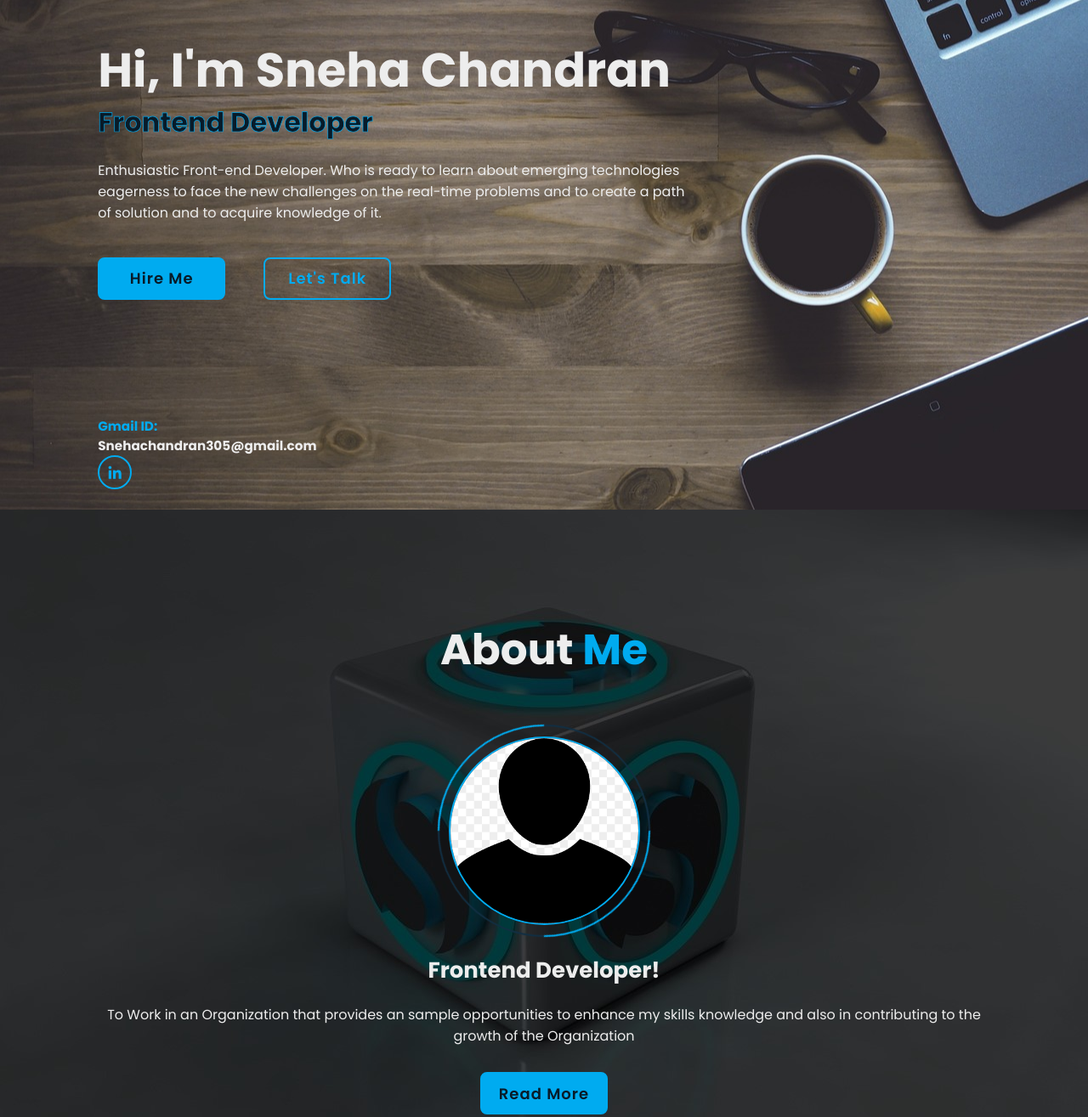
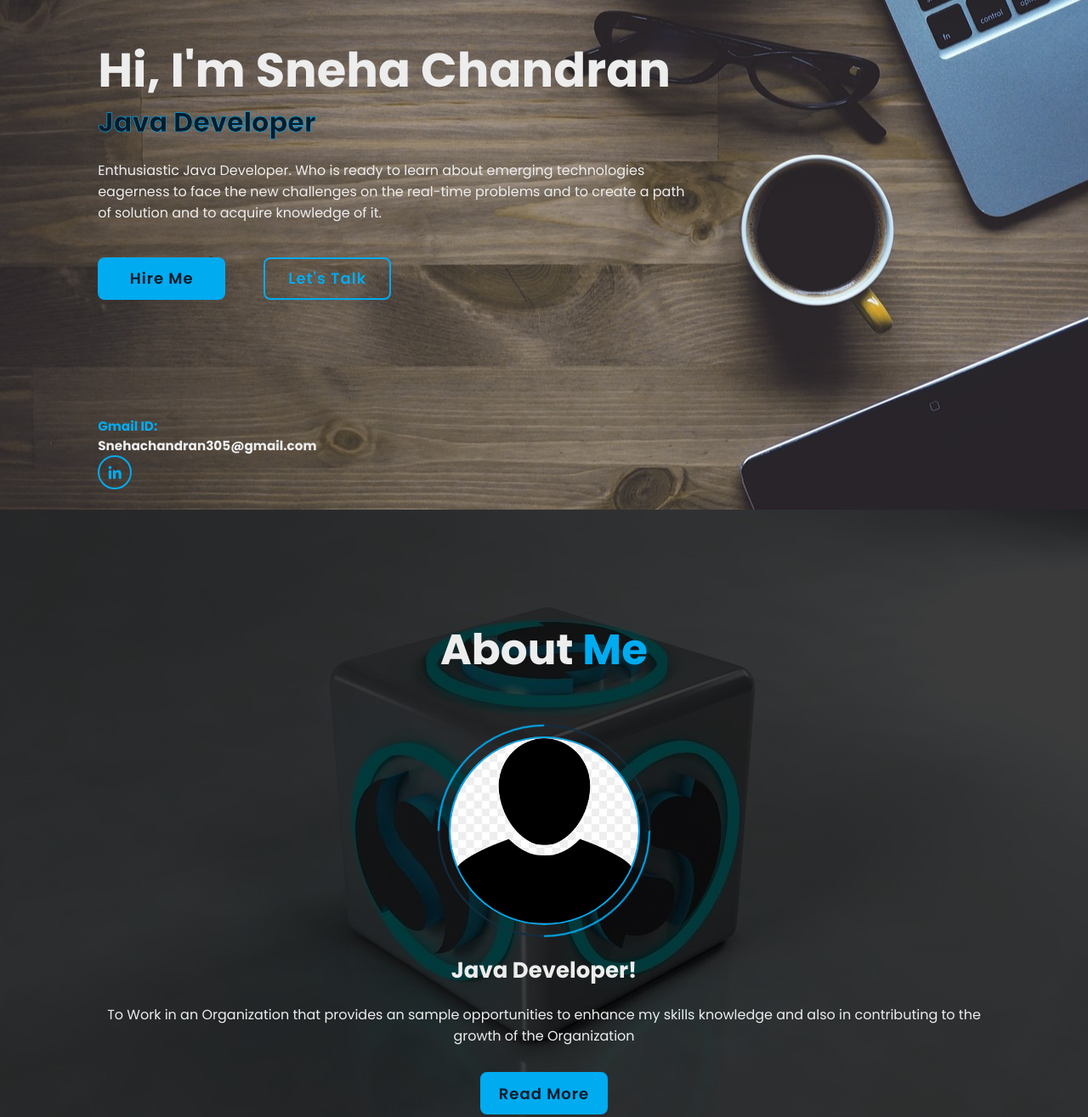
Before and after one commit to sneha3050/portfolio-sneha, a plain HTML site: page index.html in a window 1280 px wide. Shown: the part 200-1515 px from the top of the page at 85% size. Drawn offline with nearby package versions, Linux system fonts and the light colour scheme.

Commit message:
Update index.html

```diff
--- a/index.html
+++ b/index.html
@@ -37,10 +37,10 @@
         <div class="home-content">
             <h1>Hi, I'm <span>Sneha Chandran</span></h1>
             <div class="text-animate">
-            <h3>Frontend Developer</h3>
+            <h3>Java Developer</h3>
             <!--<span class="animate" style="--i:3;"></span>-->
         </div>
-            <p> Enthusiastic Front-end Developer. Who is ready to learn about emerging technologies eagerness to face the new challenges on the real-time problems and to create a path of solution and to acquire knowledge of it.
+            <p> Enthusiastic Java Developer. Who is ready to learn about emerging technologies eagerness to face the new challenges on the real-time problems and to create a path of solution and to acquire knowledge of it.
 
         </p>
             <div class="btn-box">
@@ -67,7 +67,7 @@
             <span class="circle-spin"></span>
         </div>
         <div class="about-content">
-            <h3>Frontend Developer!</h3>
+            <h3>Java Developer!</h3>
             <p>To Work in an Organization that provides an sample opportunities to enhance my skills knowledge and also in contributing to the growth of the Organization</p>
 
         <div class="btn-box btns">
@@ -154,7 +154,7 @@
 
                     </div>
                     <div class="progress">
-                        <h3>React Js</h3>
+                        <h3>Java Script</h3>
 
                     </div>
 
```
